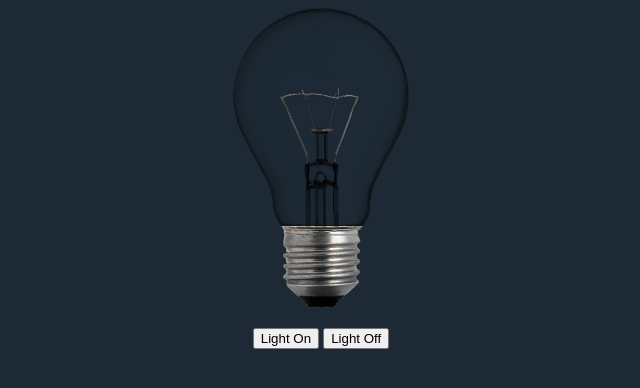
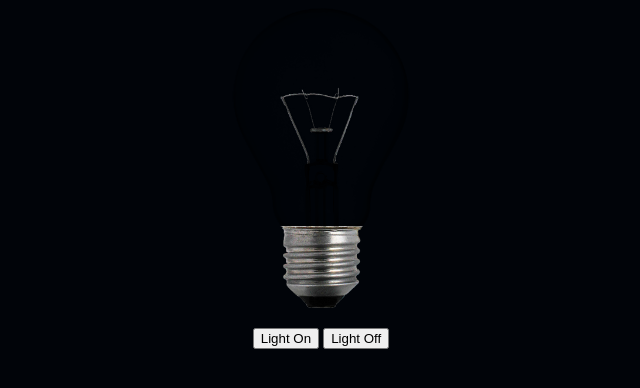
Before and after one commit to 69tbn/LightBulb, a plain HTML site: page index.html in a window 1280 px wide. Shown: the whole page, without its empty margins (319-959 px from the left). Drawn offline with Linux system fonts and the light colour scheme; files whose address does not match are found by name.

Commit message:
Update styles.css

```diff
--- a/styles.css
+++ b/styles.css
@@ -4,7 +4,7 @@
 
 }
 body {
-    background-color:rgb(29,42,53);
+    background-color:rgb(1,4,9);
 }
 h1 {
     color:white;
```
